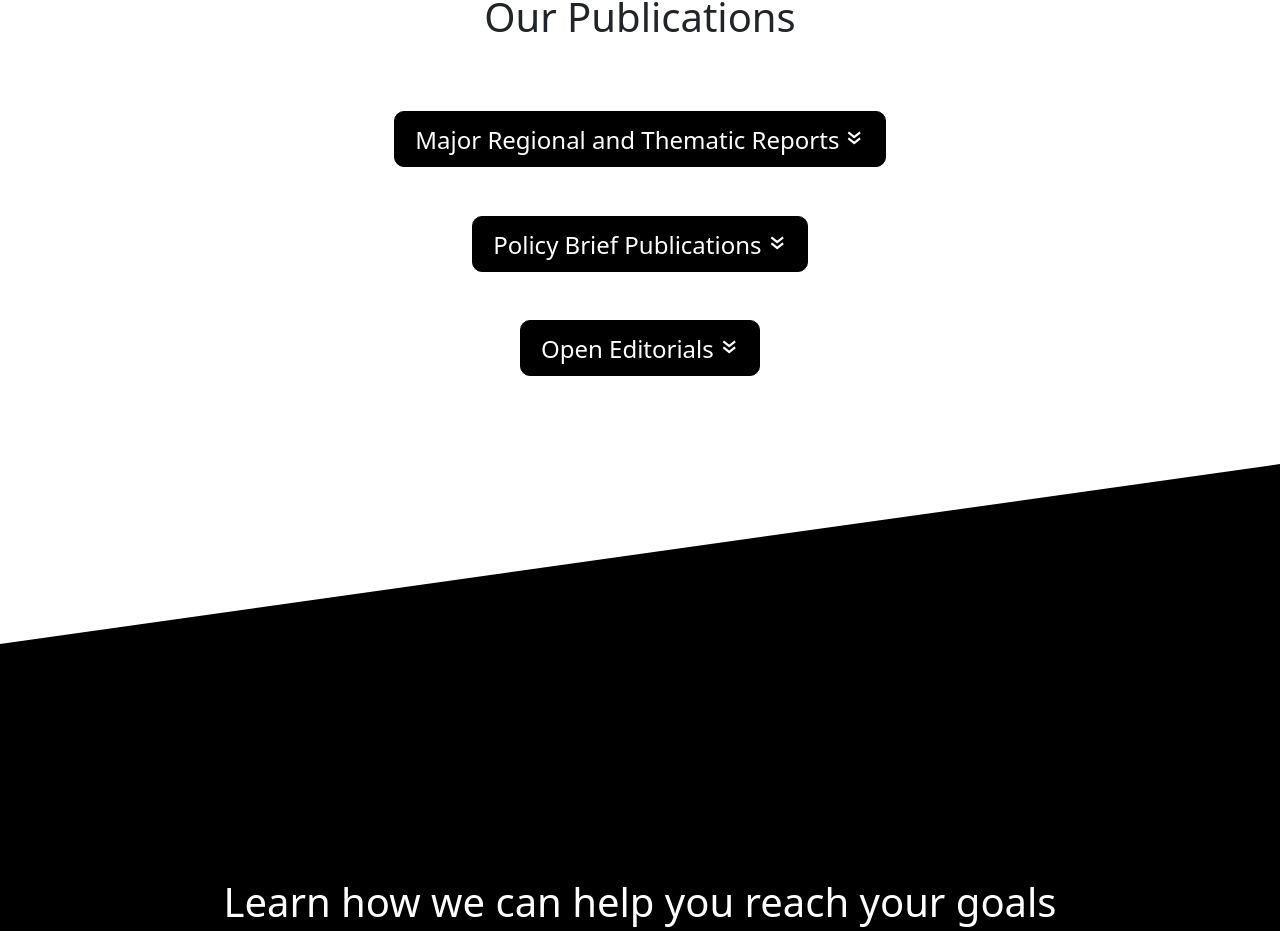
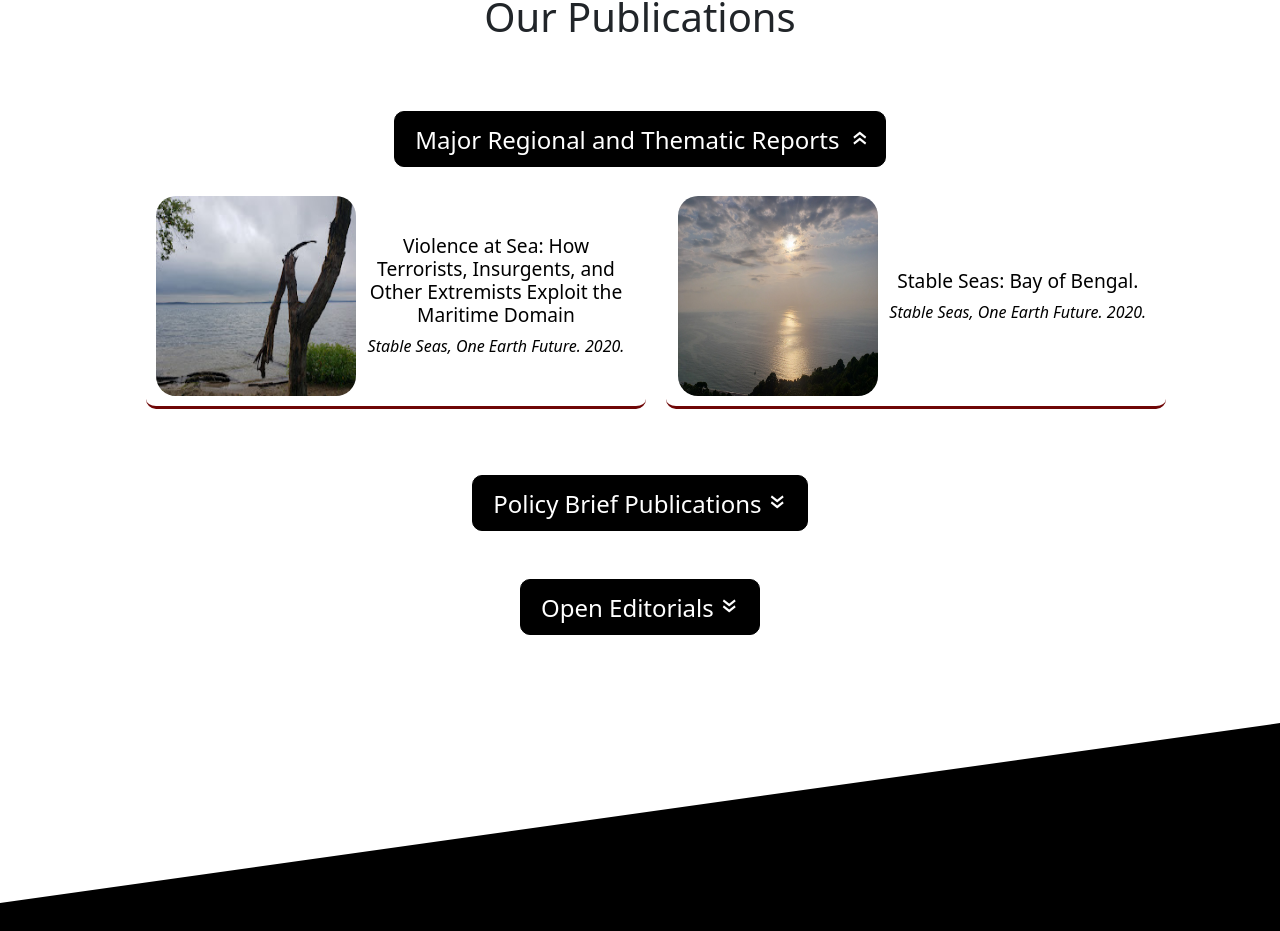
Before and after one commit to mvangin/blackseas, a React (Create React App) app in the folder client/: page / in a window 1280 px wide. Shown: the part 1695-2626 px from the top of the page. Built offline with nearby package versions, Linux system fonts and the light colour scheme.

Commit message:
update press

```diff
--- a/client/src/components/Press/Press.js
+++ b/client/src/components/Press/Press.js
@@ -6,7 +6,7 @@ function Press() {
 	const [regionalThematic, setRegionalThematic] = useState([]);
 	const [policyBrief, setPolicyBrief] = useState([]);
 	const [openEditorial, setOpenEditorial] = useState([]);
-	const [showPress, setShowPress] = useState([]);
+	const [showPress, setShowPress] = useState(["regionalThematic"]);
 
 	useEffect(() => {
 		const regionalThematicList = filterPressListByCategory(
```
